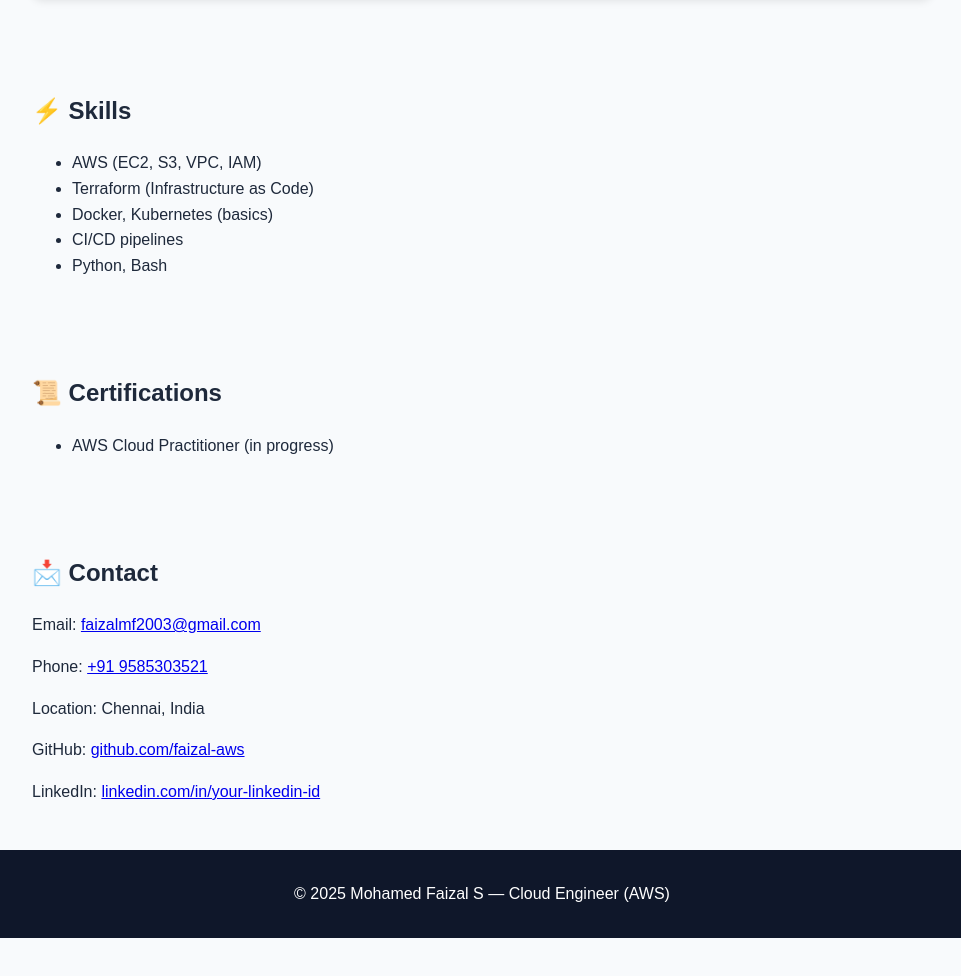
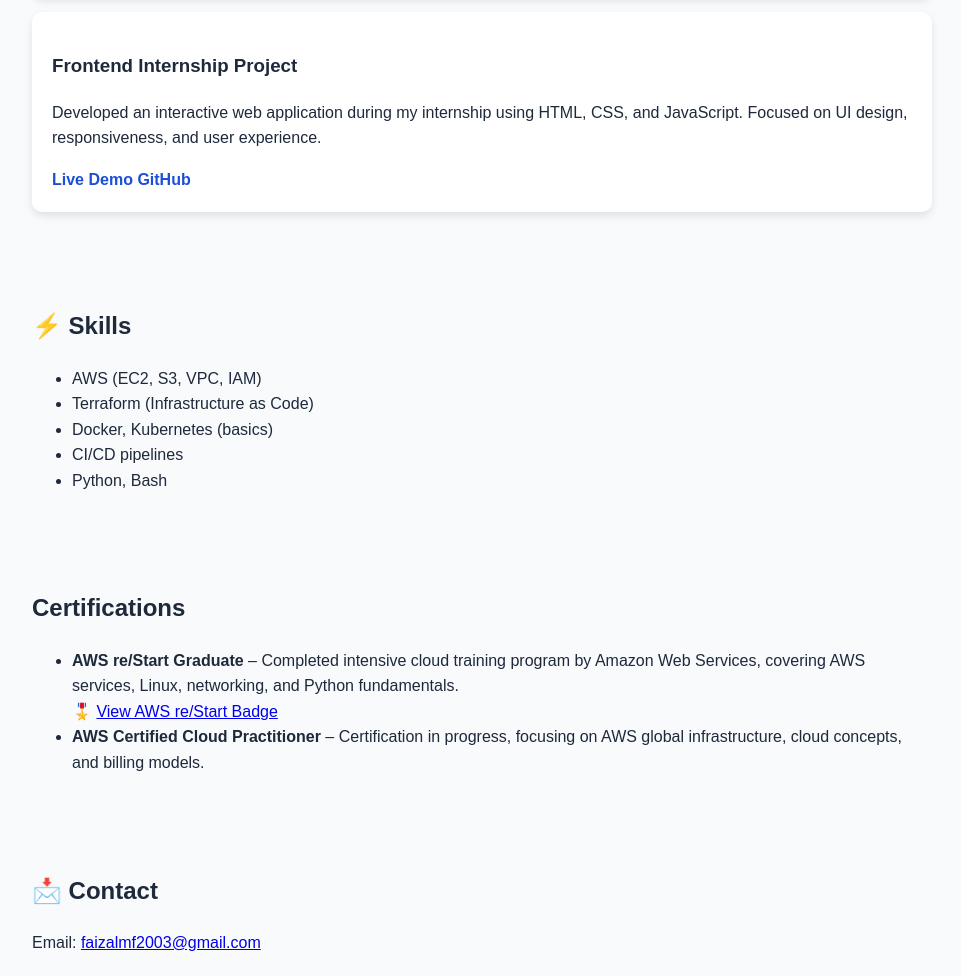
Before and after one commit to Mohamed-faizal-23/Cloud-Portfolio, a plain HTML site: page index.html in a window 1280 px wide. Shown: the part 1569-2545 px from the top of the page, without its empty margins (158-1119 px from the left). Before the commit the page ends 2507 px from the top, so only its background shows below. Drawn offline with Linux system fonts and the light colour scheme.

Commit message:
Added frontend internship project and updated certifications section

```diff
--- a/index.html
+++ b/index.html
@@ -61,6 +61,13 @@
       <p>Developed REST API using AWS Lambda, API Gateway, and DynamoDB.</p>
       <a href="https://github.com/Mohamed-faizal-23/cloud-project.git" target="_blank">🔗 GitHub Repo</a>
     </div>
+    <div class="project">
+  <h3>Frontend Internship Project</h3>
+  <p>Developed an interactive web application during my internship using HTML, CSS, and JavaScript. Focused on UI design, responsiveness, and user experience.</p>
+  <a href="https://mohamed-faizal-23.github.io/front-end-project/" target="_blank">Live Demo</a>
+  <a href="https://github.com/Mohamed-faizal-23/front-end-project" target="_blank">GitHub</a>
+</div>
+
   </section>
 
   <!-- Skills -->
@@ -77,11 +84,19 @@
 
   <!-- Certifications -->
   <section id="certs">
-    <h2>📜 Certifications</h2>
-    <ul>
-      <li>AWS Cloud Practitioner (in progress)</li>
-    </ul>
-  </section>
+  <h2>Certifications</h2>
+  <ul>
+    <li>
+      <strong>AWS re/Start Graduate</strong> – Completed intensive cloud training program by Amazon Web Services, covering AWS services, Linux, networking, and Python fundamentals.
+      <br />
+      🎖️ <a href="https://www.credly.com/badges/4676c57b-8176-4d1f-a8a1-cafed6be5546/public_url" target="_blank">View AWS re/Start Badge</a>
+    </li>
+    <li>
+      <strong>AWS Certified Cloud Practitioner</strong> – Certification in progress, focusing on AWS global infrastructure, cloud concepts, and billing models.
+    </li>
+  </ul>
+</section>
+
 
   <!-- Contact -->
   <section id="contact">
```
